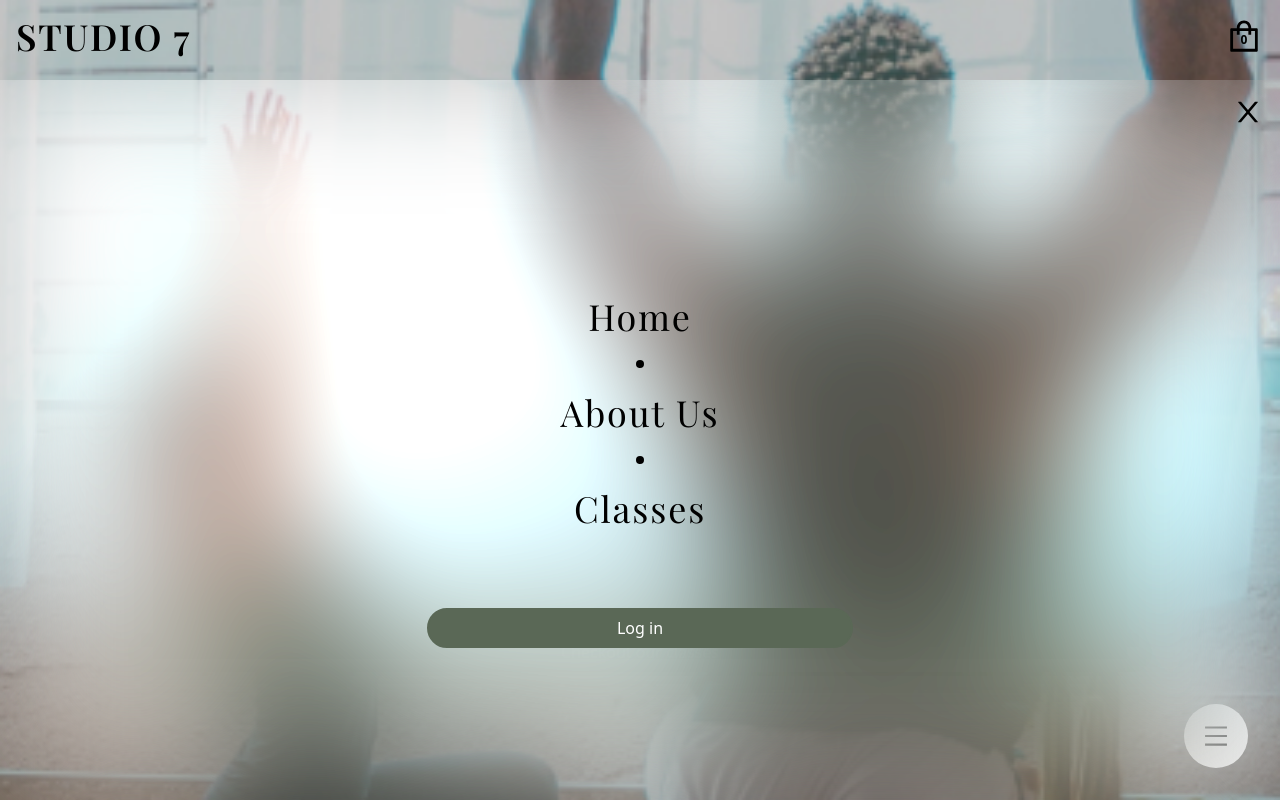
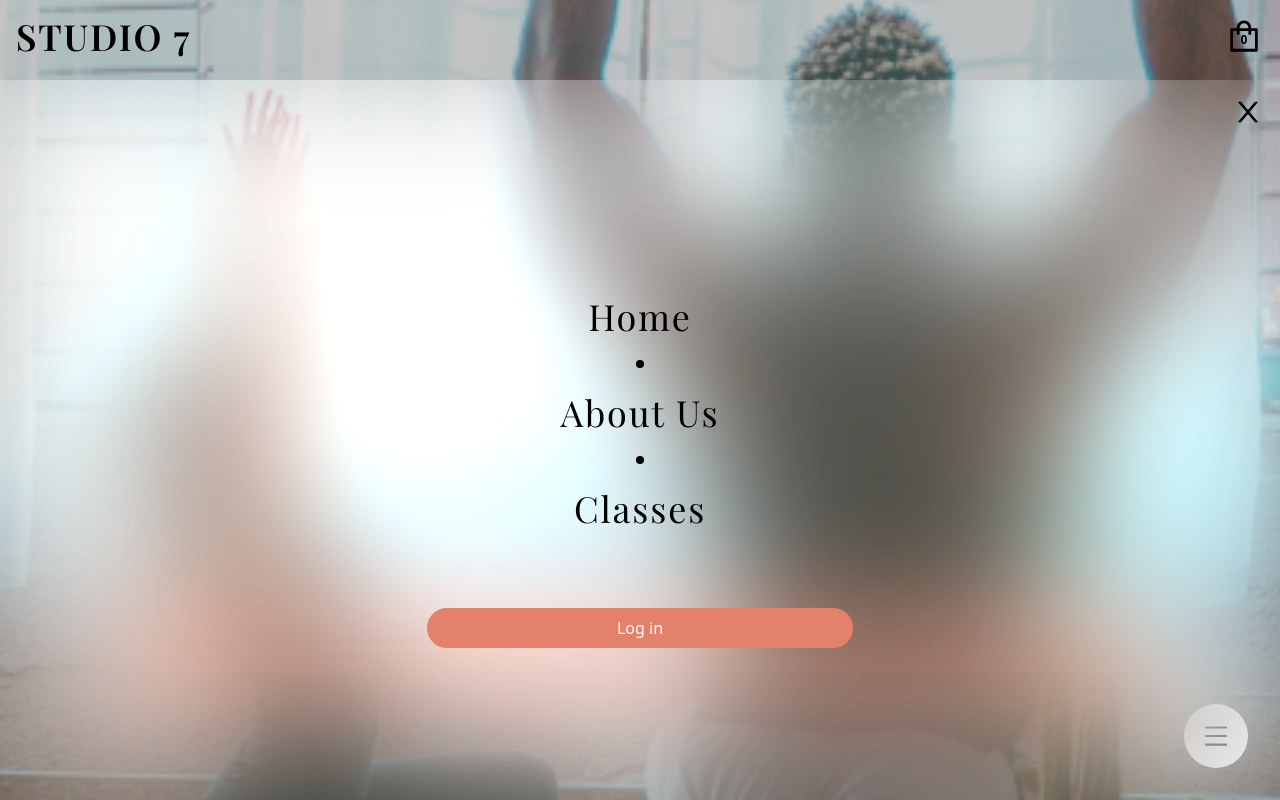
Before and after one commit to Jacob-Dunbar/studio-7, a Next.js app: page / in a window 1280 px wide. Shown: the top 800 px of the page. Built offline with nearby package versions, Linux system fonts and the light colour scheme; no server answers.

Commit message:
style: add peach colour instead of green

```diff
--- a/styles/globals.css
+++ b/styles/globals.css
@@ -4,19 +4,20 @@
 
 @layer components {
   .button {
-    border: 2px solid #5a6856;
-    background: #5a6856;
+    border: 2px solid #e4816b;
+    background: #e4816b;
     color: #ffff;
 
     text-align: center;
+    font-weight: 700;
     border-radius: 40px;
     padding-block: 0.35rem;
     font-weight: 400;
   }
   .button-sec {
-    border: 2px solid #5a6856;
+    border: 3px solid #e4816b;
 
-    color: #5a6856;
+    color: #e4816b;
     padding-block: 5px;
     text-align: center;
     border-radius: 40px;
@@ -43,7 +44,7 @@
     font-weight: 400;
   }
   .searchBar:focus {
-    border: 2px solid #5a6856;
+    border: 2px solid #e4816b;
     width: 100%;
     text-align: left;
     border-radius: 40px;
```
